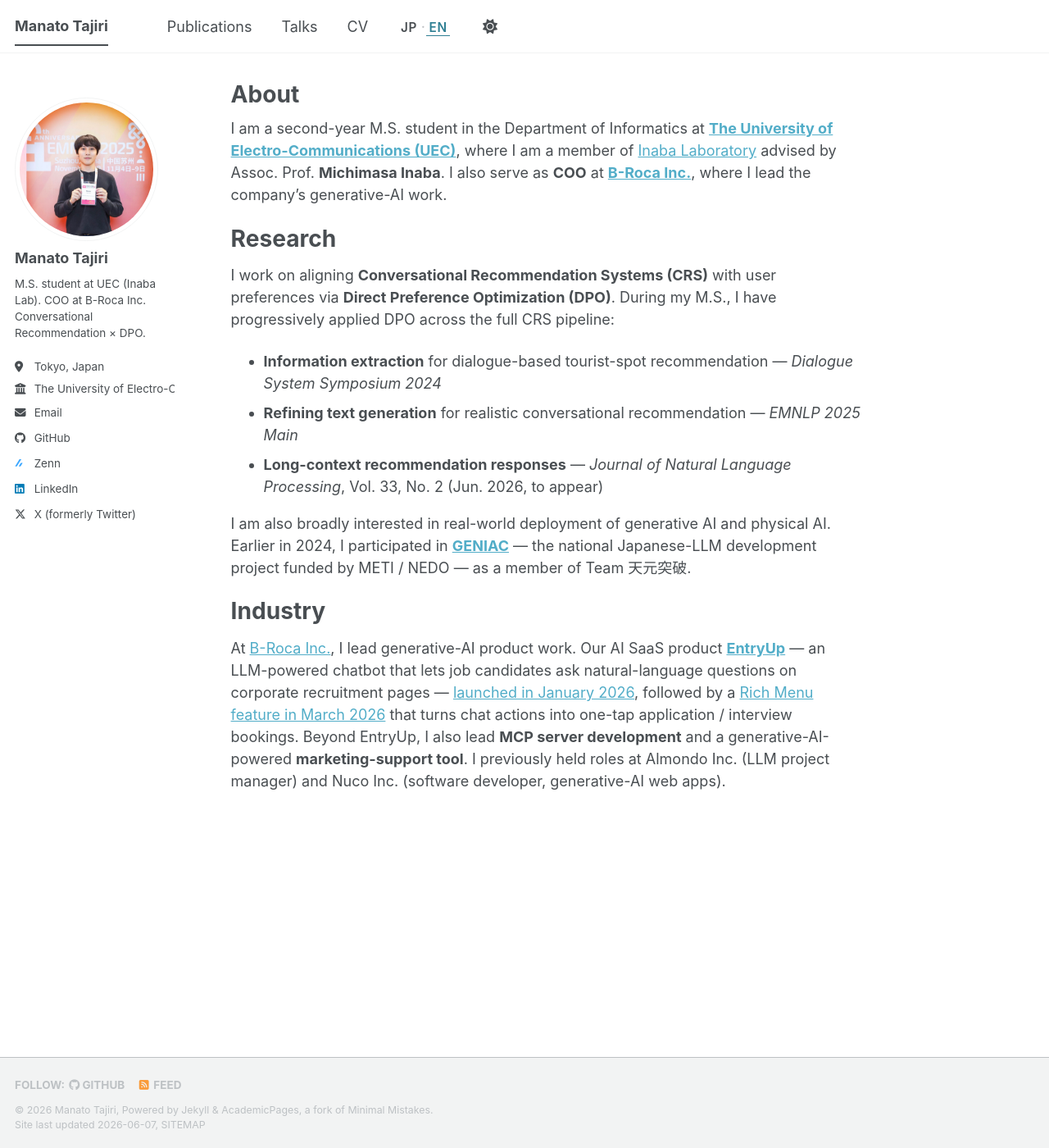
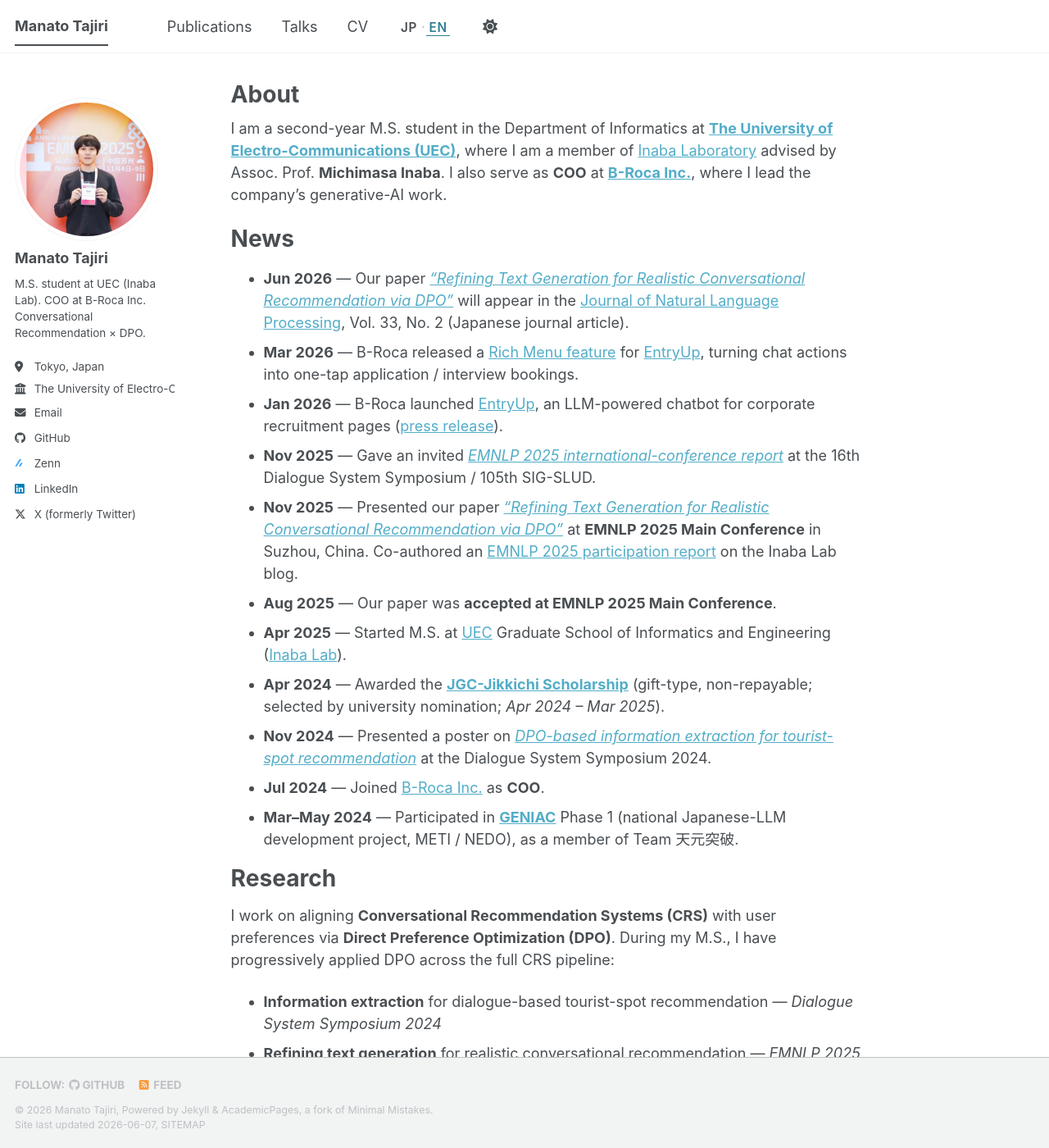
Before and after one commit to manato-tajiri/manato-tajiri.github.io, a Jekyll site: the page built from _pages/about.md, in a window 1280 px wide and 1400 px high. Shown: the whole window at 82% size. Built offline with Jekyll 4.4.1, drawn with Linux system fonts in a browser that asks for light colours; a script bundle is joined from its source files by our own code; library files that are not in the unit come from our copies.

Commit message:
Add News and Awards sections; SEO and sidebar polish
- News timeline on About (JNLP/EMNLP/EntryUp/GENIAC/JGC scholarship)
- Awards section in CV: Sato Isao (2022.04–2024.03, 2-year award) and
  JGC-Jikkichi (2024.04–2025.03), both via university nomination
- SEO: schema.org Person sameAs (GitHub, X, LinkedIn, Zenn, Inaba Lab)
  and og:image fallback to profile.jpg
- Remove unused Follow button from sidebar

```diff
--- a/_config.yml
+++ b/_config.yml
@@ -147,14 +147,19 @@ facebook:
   username               :
   app_id                 :
   publisher              :
-og_image                 :  # Social media default site image
-og_description           :  # Social media default site image description
+og_image                 : "profile.jpg"  # /images/profile.jpg
+og_description           : "Tajiri Manato (田尻 愛斗) — M.S. student at The University of Electro-Communications (Inaba Lab). Conversational Recommendation Systems and preference optimization."
 # For specifying social profiles
 # - https://developers.google.com/structured-data/customize/social-profiles
 social:
-  type                   : # Person or Organization (defaults to Person)
-  name                   : # If the user or organization name differs from the site's name
-  links: # An array of links to social media profiles
+  type                   : Person
+  name                   : "Manato Tajiri"
+  links:
+    - "https://github.com/manato-tajiri"
+    - "https://x.com/tajiri_manato"
+    - "https://jp.linkedin.com/in/manatotajiri"
+    - "https://zenn.dev/manato_boys"
+    - "https://www.inaba.aix.uec.ac.jp/"
 
 
 # Analytics
--- a/_includes/author-profile.html
+++ b/_includes/author-profile.html
@@ -27,7 +27,6 @@
   </div>
 
   <div class="author__urls-wrapper">
-    <button class="btn btn--inverse">Follow</button>
     <ul class="author__urls social-icons">
       <!-- Font Awesome icons / Biographic information  -->
       {% if author.location %}
--- a/_includes/head/custom.html
+++ b/_includes/head/custom.html
@@ -14,4 +14,13 @@
 <link rel="icon" href="/images/favicon.ico"/>
 <meta name="theme-color" content="#ffffff"/>
 
+<!-- Default OG / Twitter image fallback (when page.header.image is not set) -->
+{% if site.og_image %}
+  {% assign og_image_path = site.og_image | prepend: "/images/" | prepend: site.url %}
+  {% unless page.header.image or page.header.overlay_image %}
+    <meta property="og:image" content="{{ og_image_path }}">
+    <meta property="og:image:alt" content="{{ site.name | default: site.title }}">
+  {% endunless %}
+{% endif %}
+
 <!-- end custom head snippets -->
--- a/_pages/about.md
+++ b/_pages/about.md
@@ -13,6 +13,37 @@ I am a second-year M.S. student in the Department of Informatics at [**The Unive
 
 <div class="lang-ja" markdown="1">
 [電気通信大学](https://www.uec.ac.jp/) 大学院情報理工学研究科 情報学専攻 修士2年。[稲葉研究室](https://www.inaba.aix.uec.ac.jp/)（稲葉 通将 准教授）に所属しています。並行して [株式会社B-Roca](https://broca.co.jp/) の **COO** として、同社の生成AI関連事業を統括しています。
+</div>
+
+News
+======
+
+<div class="lang-en" markdown="1">
+- **Jun 2026** — Our paper [*"Refining Text Generation for Realistic Conversational Recommendation via DPO"*](/publication/2026-jnlp-long-context-crs) will appear in the [Journal of Natural Language Processing](https://www.anlp.jp/guide/saitaku.html), Vol. 33, No. 2 (Japanese journal article).
+- **Mar 2026** — B-Roca released a [Rich Menu feature](https://prtimes.jp/main/html/rd/p/000000003.000172359.html) for [EntryUp](https://entryup.jp/), turning chat actions into one-tap application / interview bookings.
+- **Jan 2026** — B-Roca launched [EntryUp](https://entryup.jp/), an LLM-powered chatbot for corporate recruitment pages ([press release](https://prtimes.jp/main/html/rd/p/000000001.000172359.html)).
+- **Nov 2025** — Gave an invited [*EMNLP 2025 international-conference report*](/talks/2025-emnlp-report-slud) at the 16th Dialogue System Symposium / 105th SIG-SLUD.
+- **Nov 2025** — Presented our paper [*"Refining Text Generation for Realistic Conversational Recommendation via DPO"*](/publication/2025-emnlp-refining-crs) at **EMNLP 2025 Main Conference** in Suzhou, China. Co-authored an [EMNLP 2025 participation report](https://www.inaba.aix.uec.ac.jp/blog/EMNLP2025) on the Inaba Lab blog.
+- **Aug 2025** — Our paper was **accepted at EMNLP 2025 Main Conference**.
+- **Apr 2025** — Started M.S. at [UEC](https://www.uec.ac.jp/) Graduate School of Informatics and Engineering ([Inaba Lab](https://www.inaba.aix.uec.ac.jp/)).
+- **Apr 2024** — Awarded the **[JGC-Jikkichi Scholarship](https://www.jgcs.or.jp/)** (gift-type, non-repayable; selected by university nomination; *Apr 2024 – Mar 2025*).
+- **Nov 2024** — Presented a poster on [*DPO-based information extraction for tourist-spot recommendation*](/publication/2024-dss-dpo-tourist) at the Dialogue System Symposium 2024.
+- **Jul 2024** — Joined [B-Roca Inc.](https://broca.co.jp/) as **COO**.
+- **Mar–May 2024** — Participated in [**GENIAC**](https://weblab.t.u-tokyo.ac.jp/geniac_llm/teams/) Phase 1 (national Japanese-LLM development project, METI / NEDO), as a member of Team 天元突破.
+</div>
+
+<div class="lang-ja" markdown="1">
+- **2026年6月** — 論文 [「長い文脈を考慮した対話型推薦のための DPO を用いたテキスト生成の改良」](/publication/2026-jnlp-long-context-crs) が [自然言語処理](https://www.anlp.jp/guide/saitaku.html) 33巻2号に掲載予定（採録決定）。
+- **2026年3月** — B-Roca が [EntryUp](https://entryup.jp/) の [リッチメニュー機能](https://prtimes.jp/main/html/rd/p/000000003.000172359.html) をリリース。チャット内でエントリー／面談予約をワンタップで完結できるように。
+- **2026年1月** — B-Roca が AI SaaS [EntryUp](https://entryup.jp/) を [正式ローンチ](https://prtimes.jp/main/html/rd/p/000000001.000172359.html)。
+- **2025年11月** — 第16回対話システムシンポジウム / 第105回SLUD研究会の「国際会議報告」セッションで [*EMNLP 2025 参加報告*](/talks/2025-emnlp-report-slud) として招待登壇。
+- **2025年11月** — EMNLP 2025 Main Conference（中国・蘇州）で論文 [「Refining Text Generation for Realistic Conversational Recommendation via DPO」](/publication/2025-emnlp-refining-crs) をポスター発表。稲葉研ブログの [EMNLP 2025 参加報告](https://www.inaba.aix.uec.ac.jp/blog/EMNLP2025) を共同執筆。
+- **2025年8月** — EMNLP 2025 Main Conference に論文が **採択**。
+- **2025年4月** — [電気通信大学](https://www.uec.ac.jp/) 大学院情報理工学研究科 情報学専攻に進学（[稲葉研究室](https://www.inaba.aix.uec.ac.jp/)）。
+- **2024年4月** — **[公益財団法人 日揮・実吉奨学会](https://www.jgcs.or.jp/)** 給付型奨学生に大学推薦で採用（給付期間 2024年4月 〜 2025年3月）。
+- **2024年11月** — 対話システムシンポジウム 2024 で [「対話に基づく観光地推薦のための DPO を用いた情報抽出性能の改善」](/publication/2024-dss-dpo-tourist) をポスター発表。
+- **2024年7月** — [株式会社B-Roca](https://broca.co.jp/) に **COO** として参画。
+- **2024年3〜5月** — 経産省 / NEDO による日本語LLM開発プロジェクト [**GENIAC**](https://weblab.t.u-tokyo.ac.jp/geniac_llm/teams/) 第1期に、チーム「天元突破」のメンバーとして参加。
 </div>
 
 Research
```
Also changed, not shown: _pages/cv.md (+10 -0 lines).
